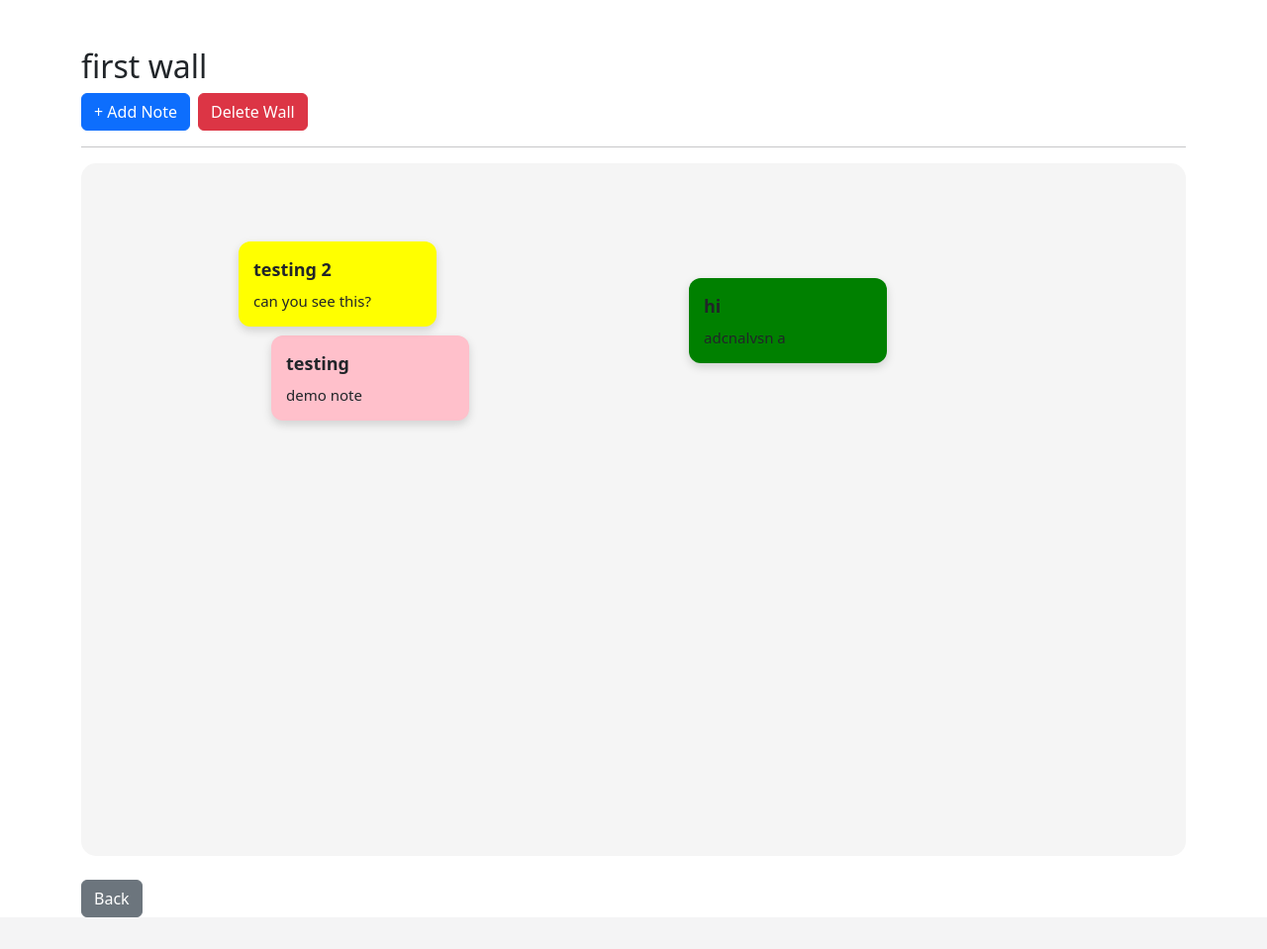
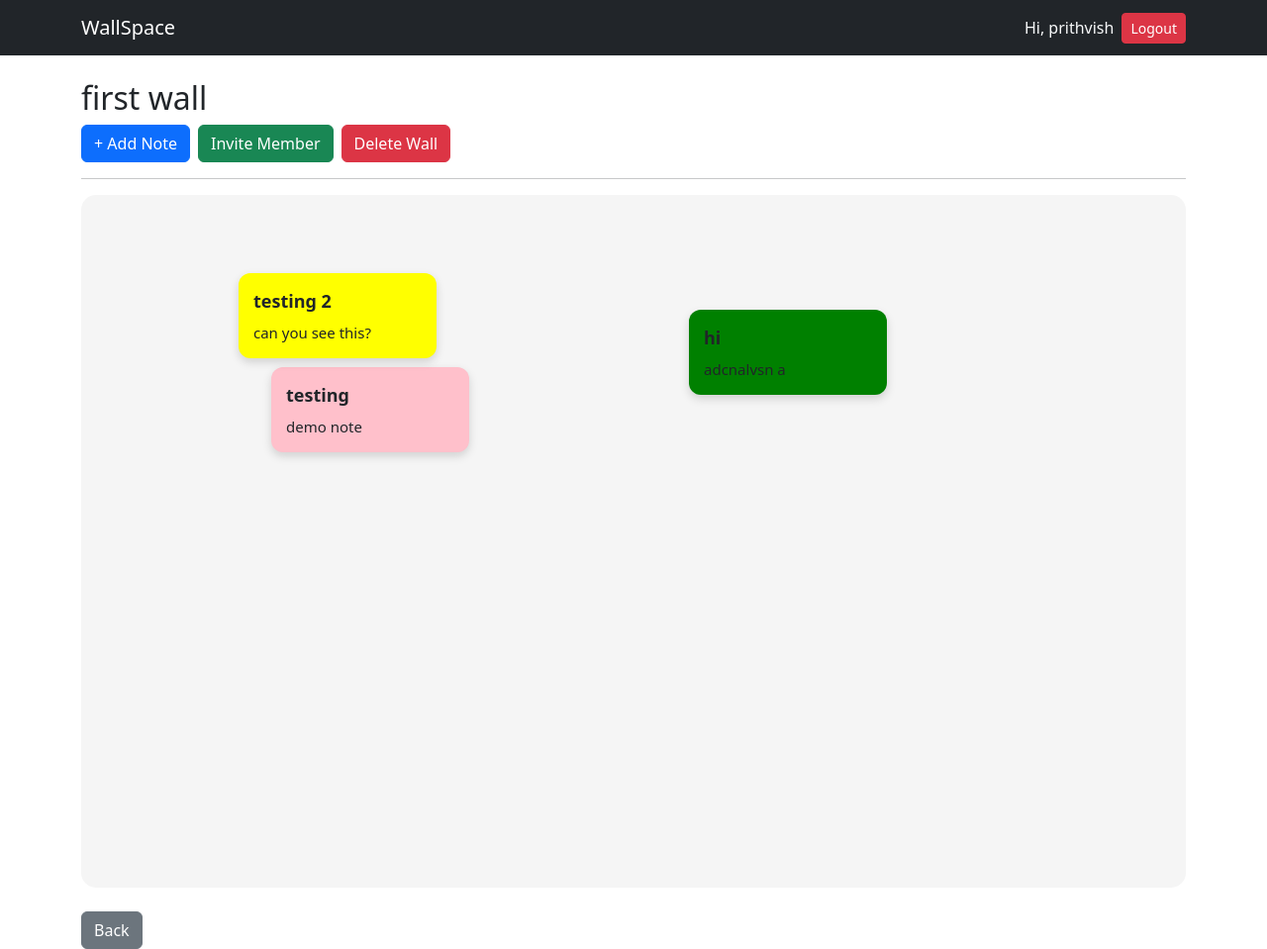
Before and after one commit to earthish/wallspace, a Django app: page /wall/1/ in a window 1280 px wide. Shown: the whole page at 99% size. Before the commit the page ends 927 px from the top, so only its background shows below. Run offline with Django 5.2, Linux system fonts and the light colour scheme; a user stored in the database is signed in; data comes from the database, SQL or seed files in the repository; both versions use the stored data as it was after the commit; some libraries are stand-ins or nearby versions.

Commit message:
auth, collaboration fixes

```diff
--- a/wallspace/templates/base.html
+++ b/wallspace/templates/base.html
@@ -11,7 +11,73 @@
           rel="stylesheet">
 </head>
 
-<body class="container mt-5">
+<body>
+
+    <nav
+        class="navbar navbar-expand-lg navbar-dark bg-dark">
+
+        <div class="container">
+
+            <a
+                class="navbar-brand"
+                href="{% url 'home' %}">
+
+                WallSpace
+
+            </a>
+
+            <div
+                class="ms-auto d-flex gap-2 align-items-center">
+
+                {% if user.is_authenticated %}
+
+                    <span class="text-light">
+                        Hi, {{ user.username }}
+                    </span>
+
+                    <form
+                        method="POST"
+                        action="{% url 'logout' %}">
+
+                        {% csrf_token %}
+
+                        <button
+                            type="submit"
+                            class="btn btn-danger btn-sm">
+
+                            Logout
+
+                        </button>
+
+                    </form>
+
+                {% else %}
+
+                    <a
+                        href="{% url 'login' %}"
+                        class="btn btn-outline-light">
+
+                        Login
+
+                    </a>
+
+                    <a
+                        href="{% url 'register' %}"
+                        class="btn btn-primary">
+
+                        Register
+
+                    </a>
+
+                {% endif %}
+
+            </div>
+
+        </div>
+
+    </nav>
+
+    <div class="container mt-4">
 
         {% if messages %}
             {% for message in messages %}
@@ -24,6 +90,8 @@
         {% block content %}
         {% endblock %}
 
+    </div>
+
     <script src="https://cdn.jsdelivr.net/npm/interactjs/dist/interact.min.js"></script>
 
     {% block scripts %}
--- a/wallspace/users/urls.py
+++ b/wallspace/users/urls.py
@@ -1,5 +1,6 @@
 from django.urls import path
+from . import views
 
 urlpatterns = [
-
+        path('register/',views.register,name='register'),
 ]
--- a/wallspace/walls/models.py
+++ b/wallspace/walls/models.py
@@ -34,6 +34,11 @@ class WallMember(models.Model):
         choices=ROLE_CHOICES,
         default="viewer"
     )
+    role = models.CharField(
+        max_length=10,
+        choices=ROLE_CHOICES,
+        default="viewer"
+    )
 
     class Meta:
         unique_together=("wall","user")
--- a/wallspace/walls/templates/walls/wall_detail.html
+++ b/wallspace/walls/templates/walls/wall_detail.html
@@ -16,11 +16,26 @@
 
     </button>
 
+    {% if is_owner %}
+
+    <button
+        class="btn btn-success"
+        data-bs-toggle="modal"
+        data-bs-target="#inviteModal">
+
+        Invite Member
+
+    </button>
+
+    {% endif %}
+
     <button class="btn btn-danger">
         Delete Wall
     </button>
 
 </div>
+
+
 <div
     class="modal fade"
     id="addNoteModal"
@@ -43,18 +58,6 @@
                 </button>
 
             </div>
-            {% if is_owner %}
-
-            <button
-                class="btn btn-success"
-                data-bs-toggle="modal"
-                data-bs-target="#inviteModal">
-
-                Invite Member
-
-            </button>
-
-            {% endif %}
 
             <form method="POST">
 
@@ -115,6 +118,77 @@
                         class="btn btn-primary">
 
                         Add Note
+
+                    </button>
+
+                </div>
+
+            </form>
+
+        </div>
+
+    </div>
+
+</div>
+<div
+    class="modal fade"
+    id="inviteModal"
+    tabindex="-1">
+
+    <div class="modal-dialog">
+
+        <div class="modal-content">
+
+            <div class="modal-header">
+
+                <h5 class="modal-title">
+                    Invite Member
+                </h5>
+
+                <button
+                    type="button"
+                    class="btn-close"
+                    data-bs-dismiss="modal">
+                </button>
+
+            </div>
+
+            <form method="POST">
+
+                {% csrf_token %}
+
+                <div class="modal-body">
+
+                    <input
+                        type="text"
+                        name="username"
+                        class="form-control mb-3"
+                        placeholder="Enter username">
+
+                    <select
+                        name="role"
+                        class="form-select">
+
+                        <option value="viewer">
+                            Viewer
+                        </option>
+
+                        <option value="editor">
+                            Editor
+                        </option>
+
+                    </select>
+
+                </div>
+
+                <div class="modal-footer">
+
+                    <button
+                        type="submit"
+                        name="invite_member"
+                        class="btn btn-success">
+
+                        Invite
 
                     </button>
 
--- a/wallspace/walls/views.py
+++ b/wallspace/walls/views.py
@@ -2,7 +2,7 @@ import random
 from django.shortcuts import render, redirect
 from django.contrib.auth.decorators import login_required
 from django.shortcuts import get_object_or_404
-
+from django.contrib.auth.models import User
 from .models import Wall, WallMember
 from .forms import WallForm
 from notes.forms import NoteForm
@@ -72,6 +72,40 @@ def wall_detail(request, pk):
 
     if request.method == 'POST':
 
+        # Invite member logic
+        if "invite_member" in request.POST:
+
+            username = request.POST.get(
+                "username"
+            )
+
+            role = request.POST.get(
+                "role"
+            )
+
+            try:
+
+                user = User.objects.get(
+                    username=username
+                )
+
+                WallMember.objects.get_or_create(
+                    wall=wall,
+                    user=user,
+                    defaults={
+                        "role": role
+                    }
+                )
+
+            except User.DoesNotExist:
+                pass
+
+            return redirect(
+                'wall-detail',
+                pk=wall.pk
+            )
+
+        # Add note logic
         form = NoteForm(request.POST)
 
         if form.is_valid():
@@ -90,7 +124,6 @@ def wall_detail(request, pk):
                 'wall-detail',
                 pk=wall.pk
             )
-
     else:
 
         form = NoteForm()
--- a/wallspace/wallspace/settings.py
+++ b/wallspace/wallspace/settings.py
@@ -128,3 +128,7 @@ STATIC_URL = 'static/'
 
 CRISPY_ALLOWED_TEMPLATE_PACKS = "bootstrap5"
 CRISPY_TEMPLATE_PACK = "bootstrap5"
+
+LOGIN_REDIRECT_URL = 'home'
+LOGOUT_REDIRECT_URL = 'login'
+LOGIN_URL = 'login'
--- a/wallspace/wallspace/urls.py
+++ b/wallspace/wallspace/urls.py
@@ -16,10 +16,21 @@ Including another URLconf
 """
 from django.contrib import admin
 from django.urls import path, include
+from django.contrib.auth import views as auth_views
 
 urlpatterns = [
     path('admin/', admin.site.urls),
     path('', include('walls.urls')),
     path('users/',include('users.urls')),
     path('notes/', include('notes.urls')),
+    path('login/',auth_views.LoginView.as_view(
+        template_name='users/login.html'),
+        name='login'),
+    path('logout/',auth_views.LogoutView.as_view(
+        template_name='users/logout.html'),
+        name='logout'),
+
+
+
+
 ]
```
Also changed, not shown: wallspace/users/templates/users/login.html (added, +27 -0 lines), wallspace/users/templates/users/logout.html (added, +25 -0 lines), wallspace/users/templates/users/register.html (added, +27 -0 lines), wallspace/users/views.py (+30 -2 lines), wallspace/db.sqlite3, wallspace/walls/migrations/0003_wallmember_role.py (added). Lines whose indentation alone changed are shown as unchanged.
